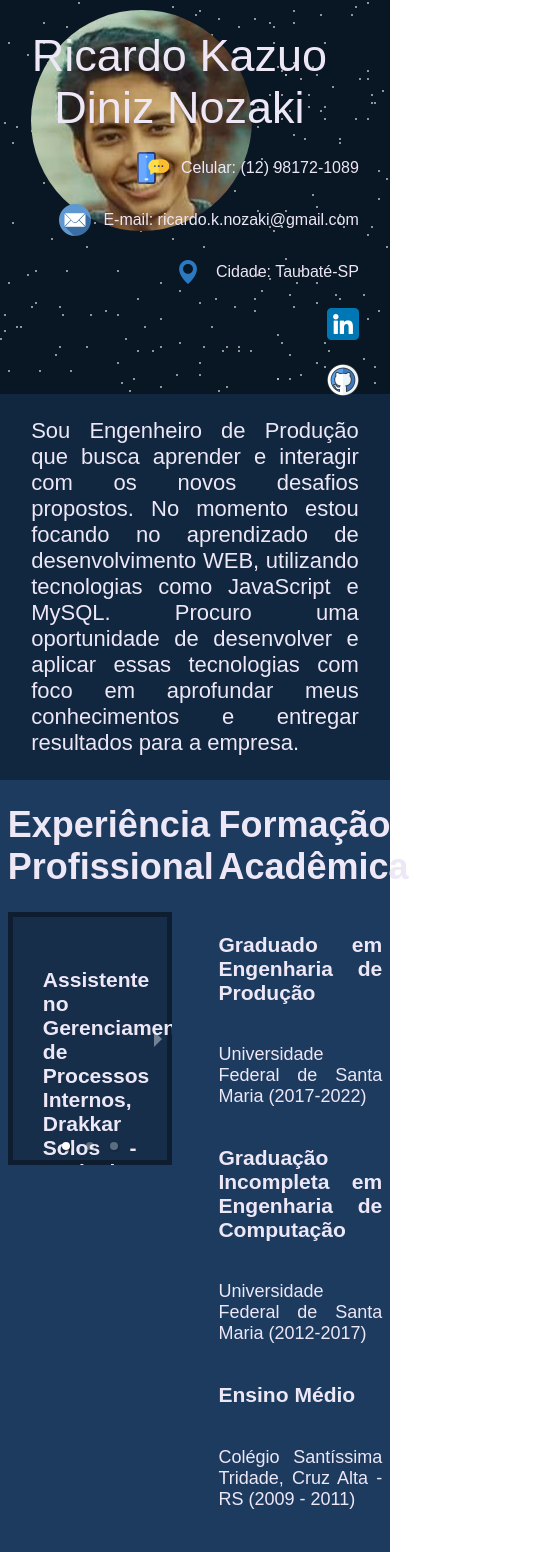
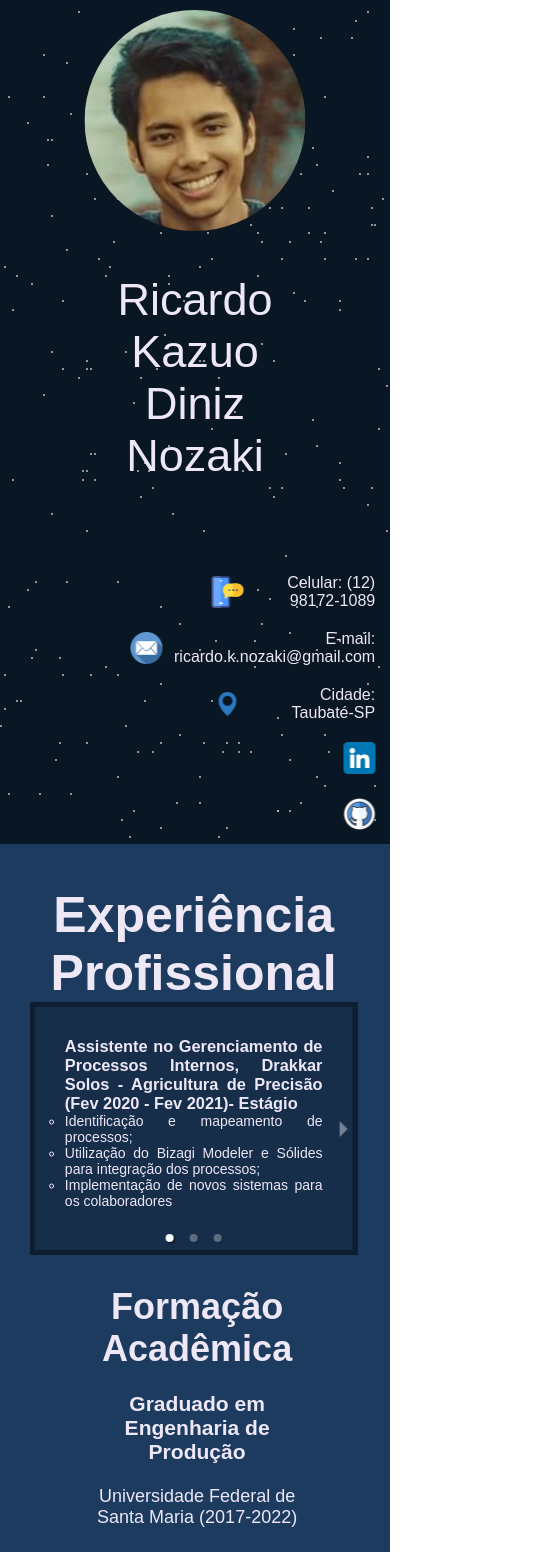
Before and after one commit to Rickazuo/portfolio, a React (Create React App) app: page / in a window 390 px wide. Shown: the part 6-1558 px from the top of the page, 555 px wide, since content can reach past the window. Built offline with nearby package versions, Linux system fonts and the light colour scheme.

Commit message:
parcial adjust to mobile

```diff
--- a/src/App.css
+++ b/src/App.css
@@ -1,3 +1,9 @@
+* {
+  margin: 0;
+  padding: 0;
+  box-sizing: border-box;
+}
+
 #root {
   font-family: "Arial";
   color: #ede7f6;
@@ -130,3 +136,52 @@ li {
 .carousel .carousel-status {
   z-index: -1;
 }
+
+@media only screen and (max-width: 1000px) {
+  .image {
+    left: 50%;
+    transform: translateX(-50%);
+  }
+  .info-container {
+    left: 50%;
+    transform: translateX(-50%);
+    top: 280px;
+  }
+  .contact {
+    left: 50%;
+    transform: translateX(10%);
+    top: 300px;
+    text-align: right;
+    width: 100%;
+  }
+  .background {
+    height: 850px;
+  }
+  .body-part {
+    justify-content: space-between;
+  }
+  .left-column {
+    left: 50%;
+    transform: translateX(60%);
+    margin-top: 150px;
+    margin-right: 50%;
+    width: 100%;
+    font-size: 25px;
+    gap: 0px;
+    text-align: center;
+  }
+  .carousel {
+    font-size: 14px;
+  }
+  .right-column {
+    left: 50%;
+    transform: translateX(-105%);
+    margin-top: 550px;
+    gap: 22px;
+    width: 100vw;
+    text-align: center;
+  }
+  .icons {
+    gap: 8px;
+  }
+}
--- a/src/App.js
+++ b/src/App.js
@@ -40,7 +40,7 @@ function App() {
           <h1>Experiência Profissional</h1>
         <Carousel />
         </div>
-        <div className='column'>
+        <div className='column right-column'>
           <h1>Formação Acadêmica</h1>
           <h3>Graduado em Engenharia de Produção</h3>
           <p>Universidade Federal de Santa Maria (2017-2022)</p>
```
Also changed, not shown: 1 other file (tests, documents, lock files or other folders).
